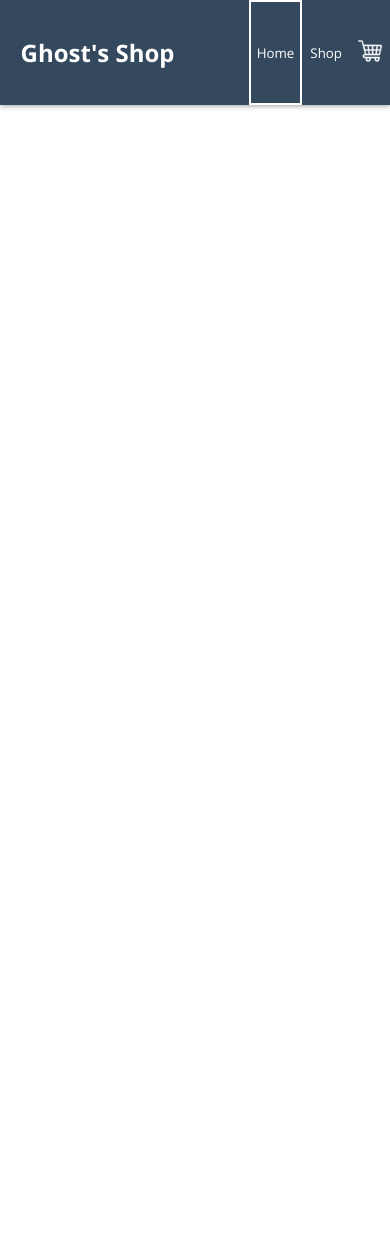
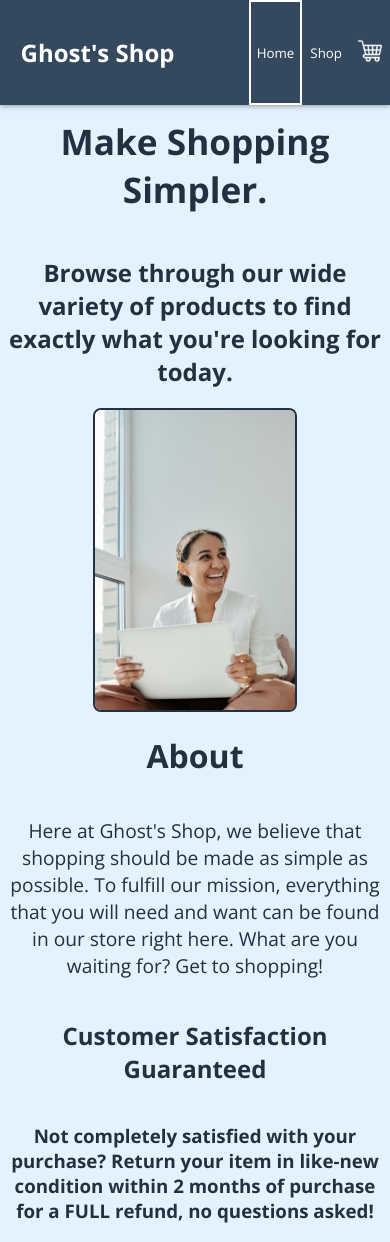
Before and after one commit to Ghost-Mechanic/shopping-cart, a React (Vite) app: page / in a window 390 px wide. Before the commit the page ends 844 px from the top, so only its background shows below. Built offline with nearby package versions, Linux system fonts and the light colour scheme.

Commit message:
Created main section for home page with styling and responsiveness

```diff
--- a/src/App.jsx
+++ b/src/App.jsx
@@ -1,10 +1,12 @@
 import Header from './components/Header';
+import HomeMain from './components/HomeMain';
 
 function App() {
 
   return (
     <>
-      <Header />
+      <Header style="z-index: 1;"/>
+      <HomeMain style="z-index: 0;"/>
     </>
   )
 }
--- /dev/null
+++ b/src/components/HomeMain.jsx
@@ -0,0 +1,46 @@
+import '../styles/home-main.css';
+import smileImage from '../assets/computer-smile.jpg';
+import groupImage from '../assets/happy-group.jpg';
+
+function HomeMain() {
+    return (
+        <>
+            <main>
+                <h1 className="tagline">Make Shopping Simpler.</h1>
+                <h2 className="tagline-sentence">Browse through our wide variety of products to find exactly what you&apos;re looking for today.</h2>
+                <img className="smile-image" src={smileImage} alt="" />
+                <div className="tagline-large-container">
+                    <div className="tagline-and-sentence">
+                        <img className="smile-image-large" src={smileImage} alt="" />
+                        <div>
+                            <h1 className="tagline-large">Make Shopping Simpler.</h1>
+                            <h2 className="tagline-sentence-large">Browse through our wide variety of products to find exactly what you&apos;re looking for today.</h2>
+                        </div>
+                    </div>
+                </div>
+                <div className="tagline-larger-container">
+                    <div className="tagline-and-image">
+                        <img className="smile-image-larger" src={smileImage} alt="" />
+                        <div className="tagline-and-about">
+                            <div>
+                                <h1 className="tagline-larger">Make Shopping Simpler.</h1>
+                                <h2 className="tagline-sentence-larger">Browse through our wide variety of products to find exactly what you&apos;re looking for today.</h2>
+                            </div>
+                            <div>
+                                <h1 className="about-larger">About</h1>
+                                <p className="about-paragraph-larger">Here at Ghost&apos;s Shop, we believe that shopping should be made as simple as possible. To fulfill our mission, everything that you will need and want can be found in our store right here. What are you waiting for? Get to shopping!</p>
+                            </div>
+                        </div>
+                    </div>
+                </div>
+                <h1 className="about">About</h1>
+                <p className="about-paragraph">Here at Ghost&apos;s Shop, we believe that shopping should be made as simple as possible. To fulfill our mission, everything that you will need and want can be found in our store right here. What are you waiting for? Get to shopping!</p>
+                <h2 className="satisfaction">Customer Satisfaction Guaranteed</h2>
+                <h3 className="satisfaction-paragraph">Not completely satisfied with your purchase? Return your item in like-new condition within 2 months of purchase for a FULL refund, no questions asked!</h3>
+                <img className="group" src={groupImage} alt="" />
+            </main>
+        </>
+    )
+}
+
+export default HomeMain;
--- a/src/styles/header.css
+++ b/src/styles/header.css
@@ -1,10 +1,12 @@
 @import url('https://fonts.googleapis.com/css2?family=Open+Sans:ital,wght@0,300..800;1,300..800&display=swap');
 
 header {
-    width: 100vw;
+    width: 100%;
     background-color: #34495e;
     display: flex;
     box-shadow: 0px 0px 6px rgb(0 0 0 / 50%);
+    position: relative;
+    z-index: 10;
 }
 
 .shop-name {
--- /dev/null
+++ b/src/styles/home-main.css
@@ -0,0 +1,184 @@
+@import url('https://fonts.googleapis.com/css2?family=Open+Sans:ital,wght@0,300..800;1,300..800&display=swap');
+
+main {
+    background-color: #e4f1fe;
+    position: relative;
+    z-index: 1;
+    display: flex;
+    flex-direction: column;
+    align-items: center;
+}
+
+.tagline {
+    margin-top: 0;
+    padding-top: 12px;
+    text-align: center;
+    font-family: "Open Sans", sans-serif;
+    font-size: 2.2em;
+    color: #22313f;
+}
+
+.tagline-sentence {
+    font-family: "Open Sans", sans-serif;
+    text-align: center;
+    color: #22313f;
+}
+
+.smile-image {
+    border: solid 2px #22313f;
+    border-radius: 8px;
+    width: 200px;
+}
+
+.about {
+    text-align: center;
+    font-family: "Open Sans", sans-serif;
+    color: #22313f;
+}
+
+.about-paragraph {
+    text-align: center;
+    font-family: "Open Sans", sans-serif;
+    font-size: 1.2em;
+    color: #22313f;
+}
+
+.satisfaction {
+    text-align: center;
+    font-family: "Open Sans", sans-serif;
+    color: #22313f;
+}
+
+.satisfaction-paragraph {
+    text-align: center;
+    font-family: "Open Sans", sans-serif;
+    color: #22313f;
+}
+
+.tagline-large-container {
+    display: none;
+}
+
+.tagline-larger-container {
+    display: none;
+}
+
+.group {
+    display: none;
+}
+
+@media (min-width: 1024px) {
+    .tagline,
+    .tagline-sentence,
+    .smile-image {
+        display: none;
+    }
+
+    .tagline-large-container {
+        display: block;
+        padding: 20px;
+    }
+
+    .tagline-and-sentence {
+        display: flex;
+        gap: 8px;
+    }
+
+    .tagline-large {
+        text-align: center;
+        font-family: "Open Sans", sans-serif;
+        font-size: 3em;
+        color: #22313f;
+    }
+
+    .tagline-sentence-large {
+        font-family: "Open Sans", sans-serif;
+        text-align: center;
+        color: #22313f;
+        font-size: 2em;
+    }
+
+    .smile-image-large {
+        border: solid 2px #22313f;
+        border-radius: 12px;
+        width: 400px;
+    }
+
+    .about {
+        font-size: 2.5em;
+    }
+
+    .about-paragraph {
+        font-size: 1.8em;
+    }
+
+    .satisfaction {
+        font-size: 2em;
+    }
+
+    .group {
+        display: block;
+        width: 600px;
+        border: solid 2px #22313f;
+        border-radius: 12px;
+    }
+}
+
+@media (min-width: 1920px) {
+    .tagline-large-container,
+    .about,
+    .about-paragraph {
+        display: none;
+    }
+
+    .tagline-larger-container {
+        display: block;
+        padding: 32px;
+        width: 80%;
+    }
+
+    .tagline-and-image {
+        display: flex;
+        gap: 24px;
+    }
+
+    .tagline-and-about {
+        display: flex;
+        flex-direction: column;
+        gap: 80px;
+    }
+
+    .tagline-larger {
+        text-align: center;
+        font-family: "Open Sans", sans-serif;
+        font-size: 3em;
+        color: #22313f;
+    }
+
+    .tagline-sentence-larger {
+        font-family: "Open Sans", sans-serif;
+        text-align: center;
+        color: #22313f;
+        font-size: 2em;
+    }
+
+    .smile-image-larger {
+        border: solid 2px #22313f;
+        border-radius: 12px;
+        width: 400px;
+    }
+
+    .about-larger {
+        text-align: center;
+        font-family: "Open Sans", sans-serif;
+        color: #22313f;
+        font-size: 2.5em;
+    }
+
+    .about-paragraph-larger {
+        text-align: center;
+        font-family: "Open Sans", sans-serif;
+        font-size: 1.5em;
+        color: #22313f;
+    }
+}
```
Also changed, not shown: src/assets/computer-smile.jpg (added), src/assets/happy-group.jpg (added).
